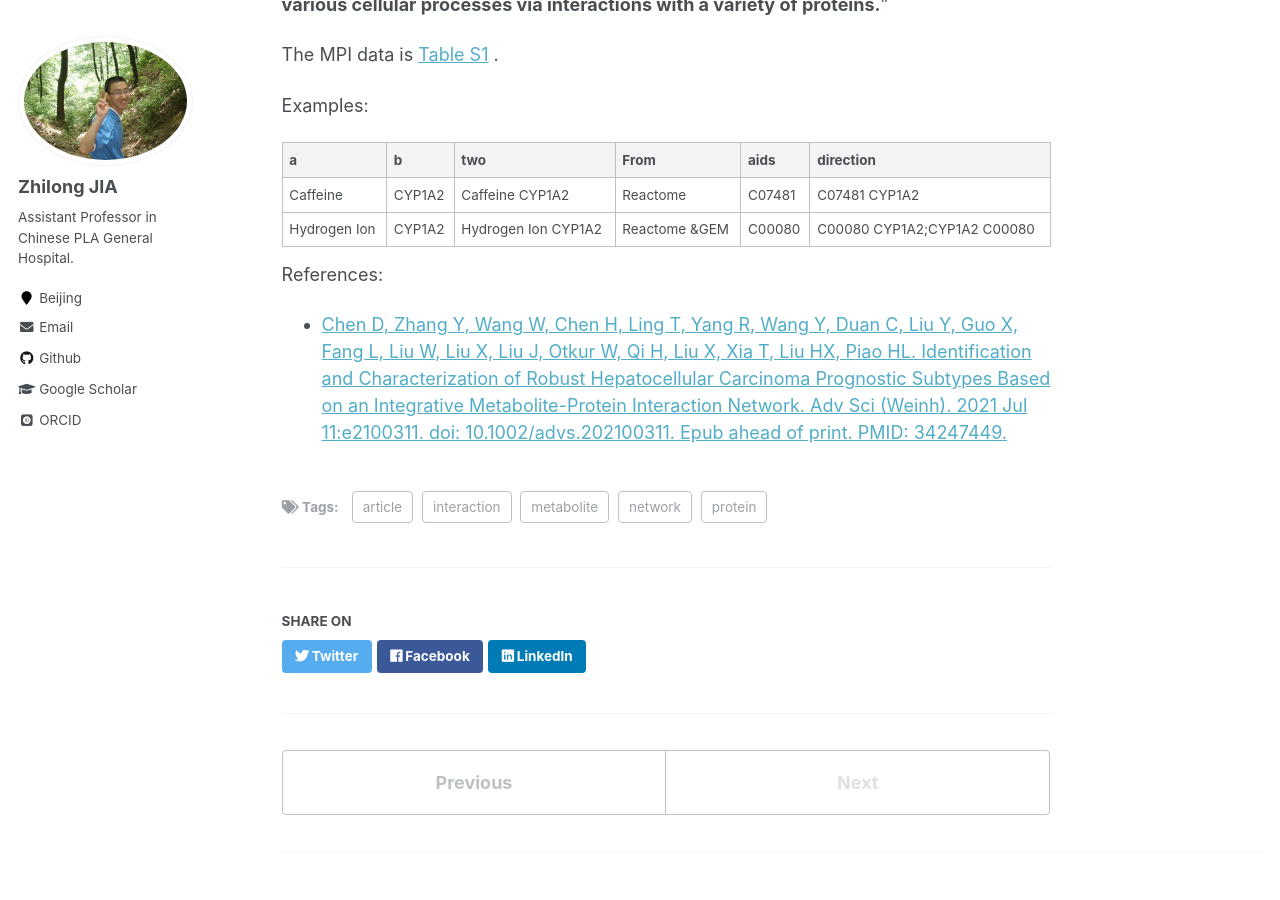
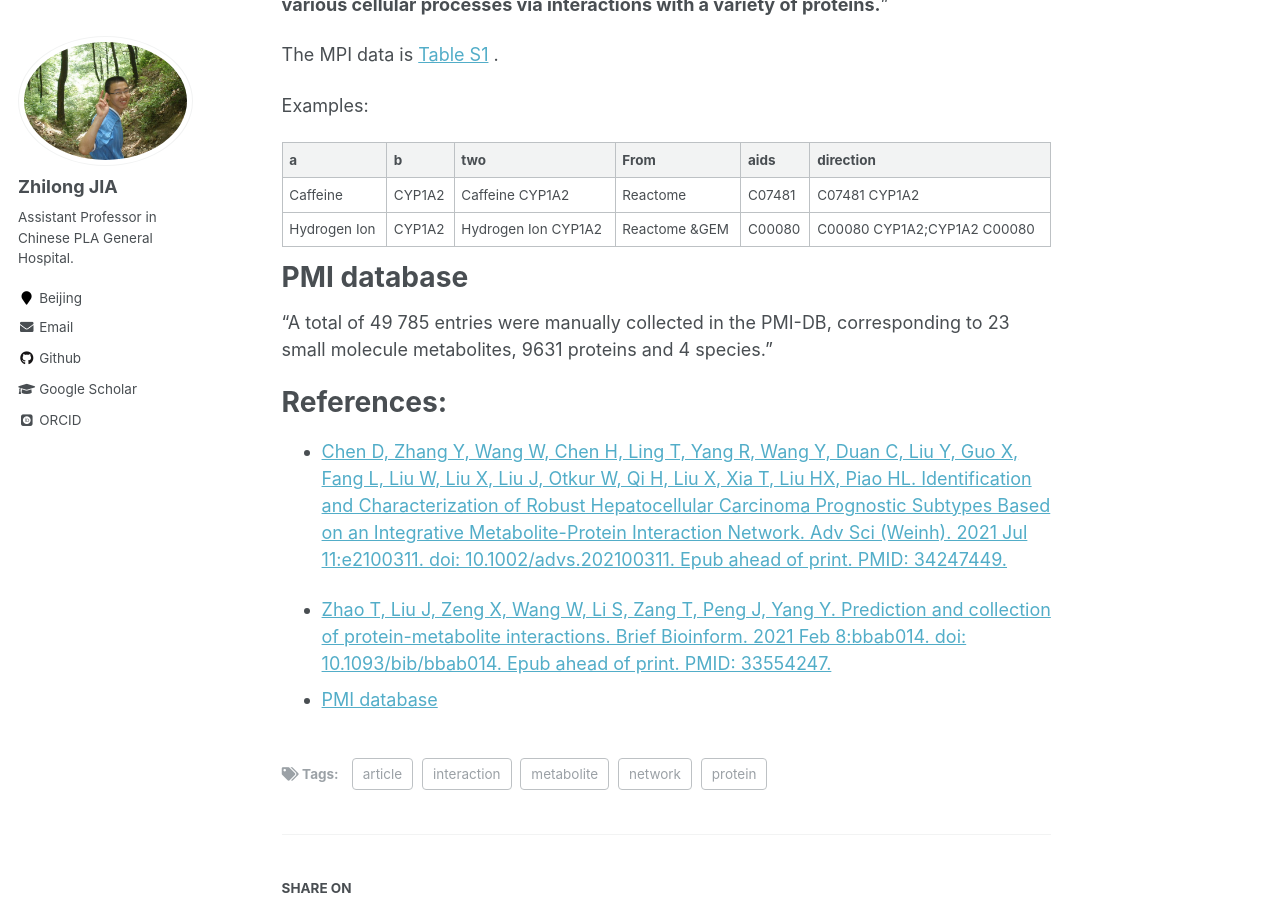
Before and after one commit to zhilongjia/zhilongjia.github.io, a Jekyll site: the page built from _posts/2021-07-14-metabolite_protein_interaction_MPIs.md, in a window 1280 px wide and 900 px high, scrolled down 529 px. Built offline with Jekyll 4.4.1, drawn with Linux system fonts in a browser that asks for light colours; some web fonts are replaced.

Commit message:
Update 2021-07-14-metabolite_protein_interaction_MPIs.md

```diff
--- a/_posts/2021-07-14-metabolite_protein_interaction_MPIs.md
+++ b/_posts/2021-07-14-metabolite_protein_interaction_MPIs.md
@@ -26,7 +26,13 @@ Examples:
 |Caffeine |	CYP1A2|	Caffeine CYP1A2|	Reactome|	C07481|	C07481 CYP1A2|
 |Hydrogen Ion	|CYP1A2| 	Hydrogen Ion CYP1A2|	Reactome &GEM|	C00080|	C00080 CYP1A2;CYP1A2 C00080|
 
+# PMI database
 
-References:
+"A total of 49 785 entries were manually collected in the PMI-DB, corresponding to 23 small molecule metabolites, 9631 proteins and 4 species."
+
+# References:
 
 * [Chen D, Zhang Y, Wang W, Chen H, Ling T, Yang R, Wang Y, Duan C, Liu Y, Guo X, Fang L, Liu W, Liu X, Liu J, Otkur W, Qi H, Liu X, Xia T, Liu HX, Piao HL. Identification and Characterization of Robust Hepatocellular Carcinoma Prognostic Subtypes Based on an Integrative Metabolite-Protein Interaction Network. Adv Sci (Weinh). 2021 Jul 11:e2100311. doi: 10.1002/advs.202100311. Epub ahead of print. PMID: 34247449.](https://onlinelibrary.wiley.com/doi/10.1002/advs.202100311#)
+
+* [Zhao T, Liu J, Zeng X, Wang W, Li S, Zang T, Peng J, Yang Y. Prediction and collection of protein-metabolite interactions. Brief Bioinform. 2021 Feb 8:bbab014. doi: 10.1093/bib/bbab014. Epub ahead of print. PMID: 33554247.](https://academic.oup.com/bib/advance-article-abstract/doi/10.1093/bib/bbab014/6130169?redirectedFrom=fulltext)
+* [PMI database](http://easybioai.com/PMIDB/home)
```
